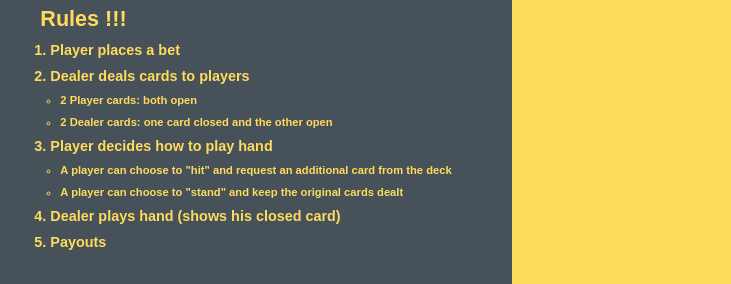
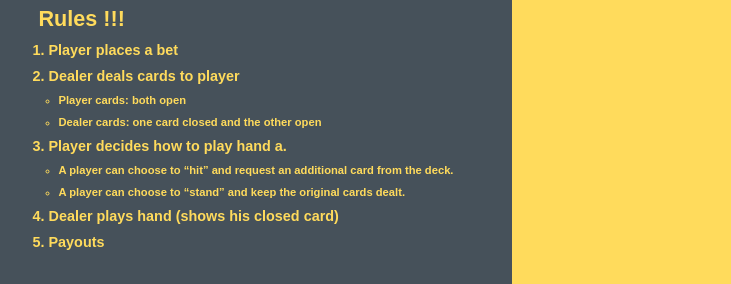
Before and after one commit to aaptiilangovan/aaptiilangovan.github.io, a plain HTML site: page blackjack/index.html in a window 1280 px wide. Shown: the part 311-595 px from the top of the page, 0-731 px from the left. Drawn offline with Linux system fonts and the light colour scheme.

Commit message:
added content

```diff
--- a/blackjack/index.html
+++ b/blackjack/index.html
@@ -23,29 +23,31 @@
                     </li>
                     <li>
                         <!-- Rule 2 -->
-                        Dealer deals cards to players
+                        Dealer deals cards to player
                         <ul class="sublist">
                             <li>
                                 <!-- sub-rule 1 -->
-                                2 Player cards: both open
+                                Player cards: both open
                             </li>
                             <li>
                                 <!-- sub-rule 2 -->
-                                2 Dealer cards: one card closed and the other open
+                                Dealer cards: one card closed and the other open
                             </li>
                         </ul>
                     </li>
                     <li>
                         <!-- Rule 3 -->
-                        Player decides how to play hand
+                        Player decides how to play hand a.
                         <ul class="sublist">
                             <li>
                                 <!-- sub-rule 1 -->
-                                A player can choose to "hit" and request an additional card from the deck
+                                A player can choose to “hit” and request an additional card
+                                from the deck.
                             </li>
                             <li>
                                 <!-- sub-rule 2 -->
-                                A player can choose to "stand" and keep the original cards dealt
+                                A player can
+                                choose to “stand” and keep the original cards dealt.
                             </li>
                         </ul>
                     </li>
@@ -73,8 +75,8 @@
             <!-- <hr /> -->
             <h1>Player:</h1>
             <div id="playerCards">
-                <div id="playerCard1" class="card" style="background-position:-5400px center;"></div>
-                <div id="playerCard2" class="card" style="background-position:-1051px center;"></div>
+                <div id="playerCard1" class="card" style="background-position: -5400px center;"></div>
+                <div id="playerCard2 " class="card" style="background-position:-1051px center;"></div>
                 <div id="playerCard3"></div>
                 <div id="playerCard4"></div>
             </div>
```
